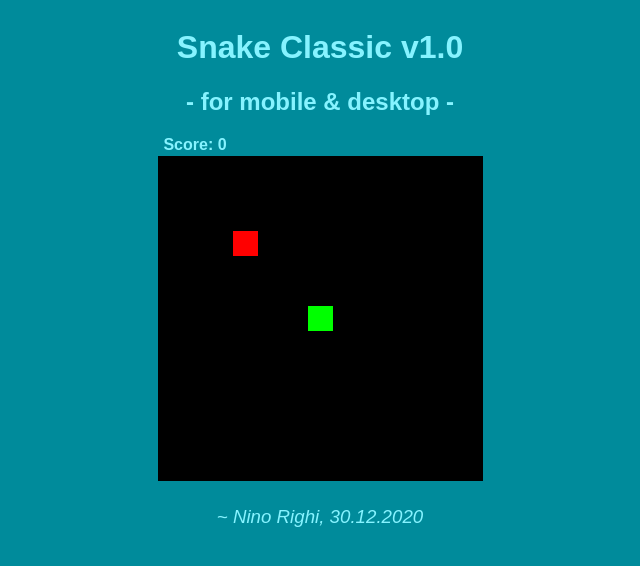
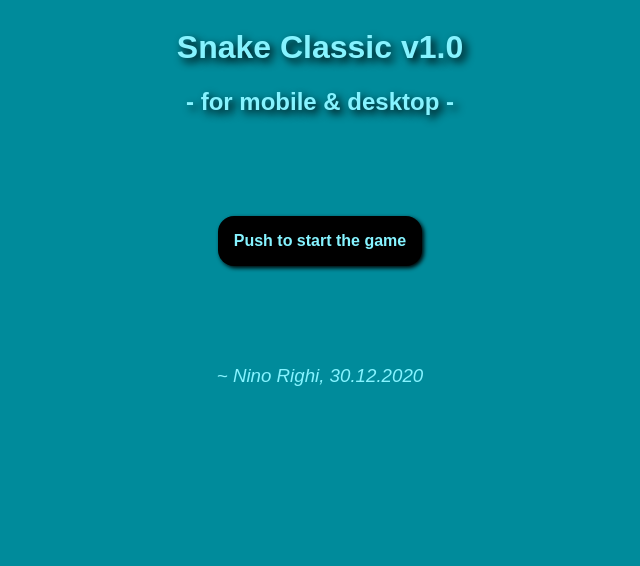
Before and after one commit to DeidroX/angular-snake-classic, an Angular app: page / in a window 1280 px wide. Shown: the top 566 px of the page, without its empty margins (320-960 px from the left). Built offline with nearby package versions, Linux system fonts and the light colour scheme.

Commit message:
Added start button and styling

```diff
--- a/src/app/app.component.css
+++ b/src/app/app.component.css
@@ -11,6 +11,25 @@
   align-items: center;
 }
 
+.start-button {
+  border-style: none;
+  padding: 1em;
+  border-radius: 1em;
+  box-shadow: 2px 2px 4px black;
+  font-size: 1em;
+  background-color: black;
+  color: #86f3ff;
+  font-weight: bold;
+  margin: 5em 0;
+}
+
+.game-screen {
+  display: flex;
+  flex-flow: column nowrap;
+  justify-content: center;
+  align-items: center;
+}
+
 .score {
-    margin: 0 250px 0 0;
+  align-self: flex-start;
 }
--- a/src/app/app.component.html
+++ b/src/app/app.component.html
@@ -1,6 +1,11 @@
 <div class="wrapper">
   <app-header></app-header>
-  <app-score class="score"></app-score>
-  <app-game-canvas></app-game-canvas>
+  <div *ngIf="!hasStarted">
+    <button class="start-button" (click)="hasStarted = !hasStarted">Push to start the game</button>
+  </div>
+  <div *ngIf="hasStarted" class="game-screen">
+    <app-score class="score"></app-score>
+    <app-game-canvas></app-game-canvas>
+  </div>
   <app-footer></app-footer>
 </div>
--- a/src/app/app.component.ts
+++ b/src/app/app.component.ts
@@ -6,6 +6,7 @@ import { Component, OnInit } from '@angular/core';
   styleUrls: ['./app.component.css'],
 })
 export class AppComponent implements OnInit {
+  hasStarted = false;
   constructor() {}
 
   ngOnInit(): void {}
--- a/src/app/components/header/header.component.ts
+++ b/src/app/components/header/header.component.ts
@@ -3,7 +3,7 @@ import { Component, OnInit } from '@angular/core';
 @Component({
   selector: 'app-header',
   template: '<h1>Snake Classic v1.0</h1><h2>- for mobile & desktop -</h2>',
-  styles: ['h1,h2 {text-align: center;}'],
+  styles: ['h1,h2 {text-align: center; text-shadow: 4px 4px 8px black}'],
 })
 export class HeaderComponent implements OnInit {
   constructor() {}
```
